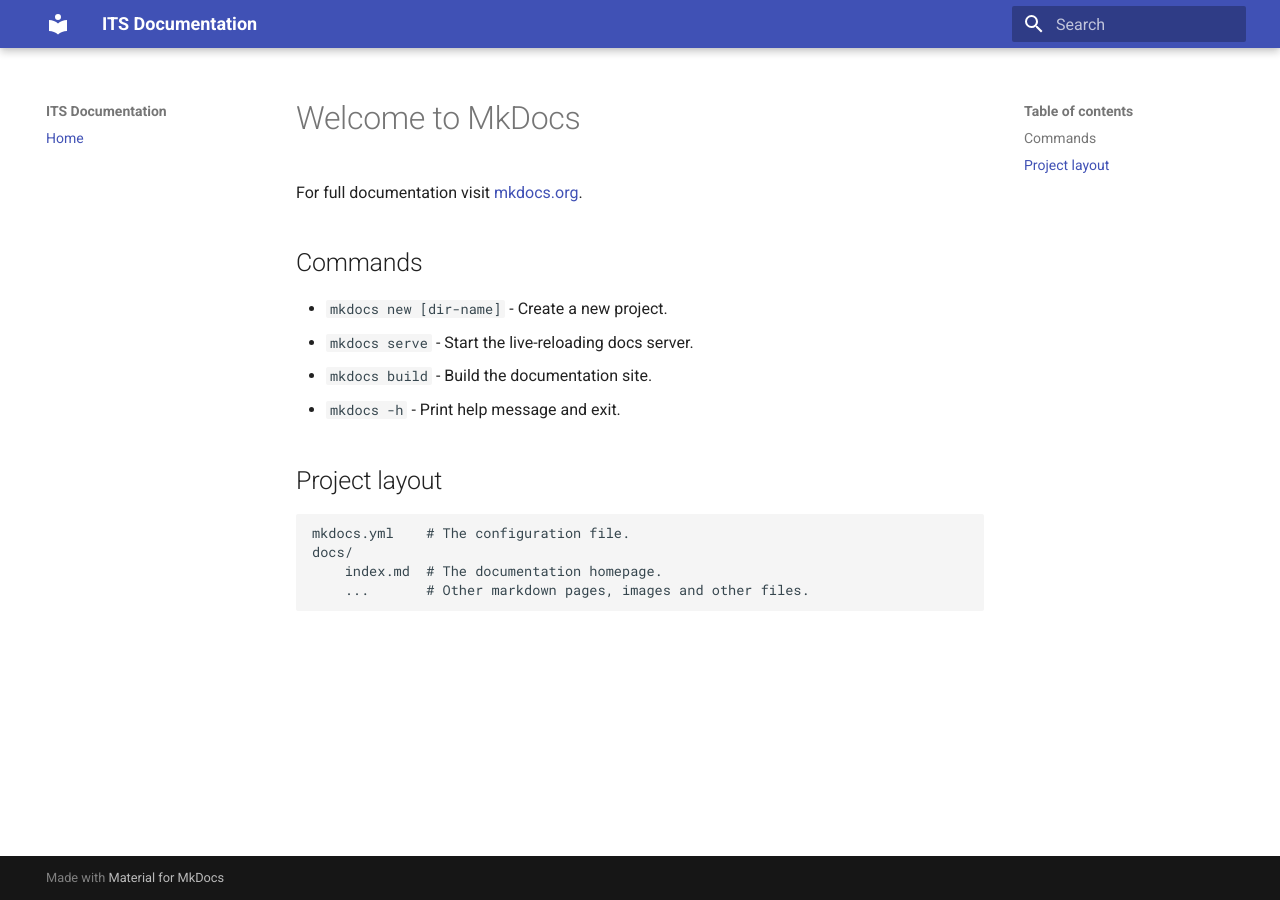
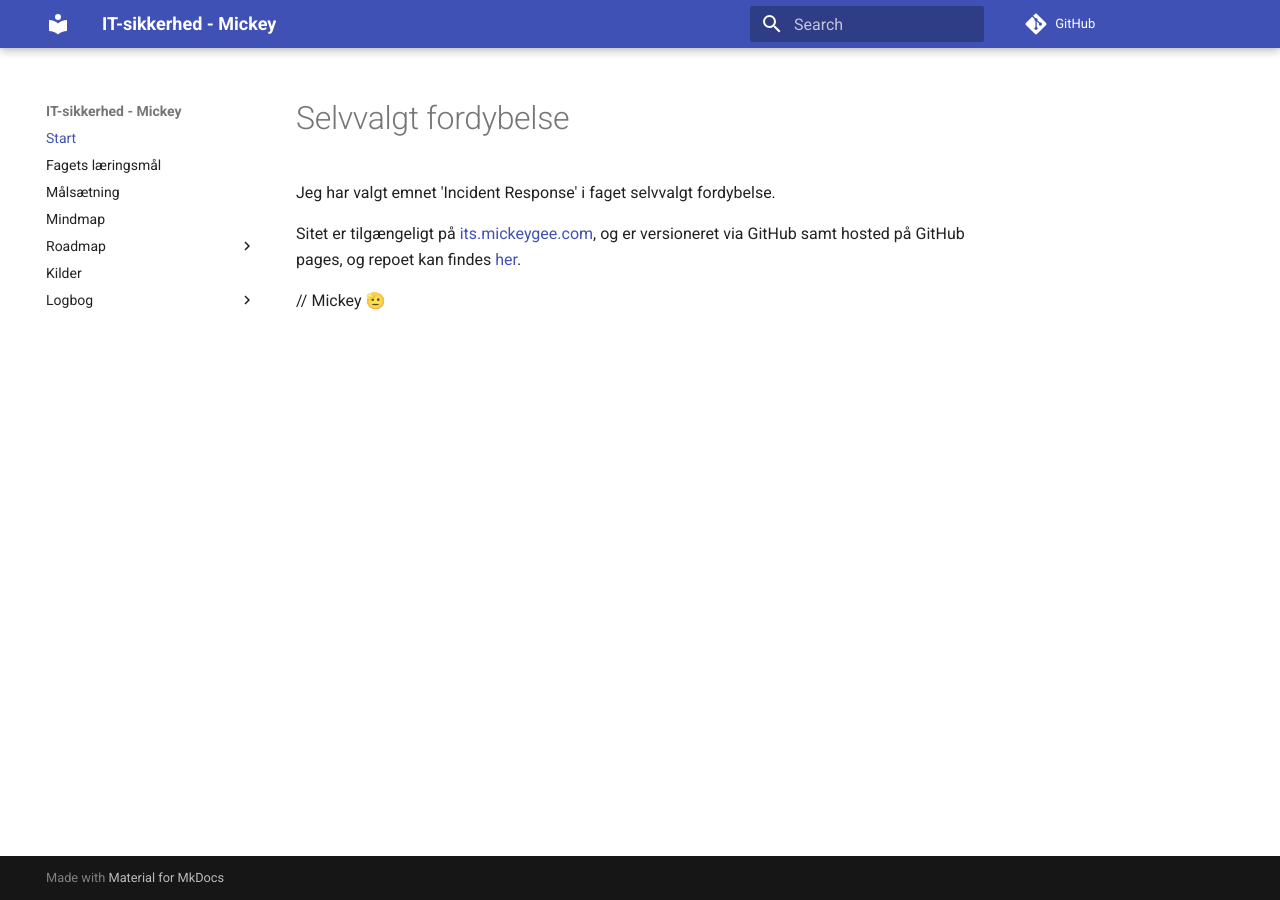
Before and after one commit to mickeygeecom/its, an MkDocs documentation site: the page built from docs/index.md, in a window 1280 px wide. Built offline with MkDocs 1.6.1 and Material for MkDocs 9.7.7, drawn with Linux system fonts in a browser that asks for light colours; comment, search, counter and statistics services are not loaded.

Commit message:
Workday 1

```diff
--- a/docs/index.md
+++ b/docs/index.md
@@ -1,17 +1,8 @@
-# Welcome to MkDocs
+# Selvvalgt fordybelse
 
-For full documentation visit [mkdocs.org](https://www.mkdocs.org).
+Jeg har valgt emnet 'Incident Response' i faget selvvalgt fordybelse.
 
-## Commands
+Sitet er tilgængeligt på [its.mickeygee.com](https://its.mickeygee.com), og er versioneret via GitHub samt hosted på GitHub pages, og repoet kan findes [her](https://github.com/mickeygeecom/its).
 
-* `mkdocs new [dir-name]` - Create a new project.
-* `mkdocs serve` - Start the live-reloading docs server.
-* `mkdocs build` - Build the documentation site.
-* `mkdocs -h` - Print help message and exit.
 
-## Project layout
-
-    mkdocs.yml    # The configuration file.
-    docs/
-        index.md  # The documentation homepage.
-        ...       # Other markdown pages, images and other files.
+// Mickey 🫡
--- a/mkdocs.yml
+++ b/mkdocs.yml
@@ -1,6 +1,19 @@
-site_name: ITS Documentation
+site_name: IT-sikkerhed - Mickey
+repo_url: https://github.com/mickeygeecom/its
+
 nav:
-  - Home: index.md
+  - Start: index.md
+  - Fagets læringsmål: læringsmål/faget.md
+  - Målsætning: læringsmål/målsætning.md
+  - Mindmap: mindmap.md
+  - Roadmap:
+    - P1 - Research: roadmap/fase1.md
+    - P2 - Detection og analyse: roadmap/fase2.md
+    - P3 - Inddæmning, eradication og recovery: roadmap/fase3.md
+    - P4 - Lessons learned og dokumentation: roadmap/fase4.md
+  - Kilder: sources.md
+  - Logbog:
+    - 19 feb.: log/19022025.md
 
 theme:
   name: material
```
Also changed, not shown: TODO.md (added, +11 -0 lines), docs/log/19022025.md (added, +12 -0 lines), docs/læringsmål/faget.md (added, +62 -0 lines), docs/læringsmål/målsætning.md (added, +1 -0 lines), docs/mindmap.md (added, +37 -0 lines), docs/roadmap/fase1.md (added, +19 -0 lines), docs/roadmap/fase2.md (added, +15 -0 lines), docs/roadmap/fase3.md (added, +15 -0 lines), docs/roadmap/fase4.md (added, +15 -0 lines), docs/sources.md (added, +36 -0 lines), 3 other files.
